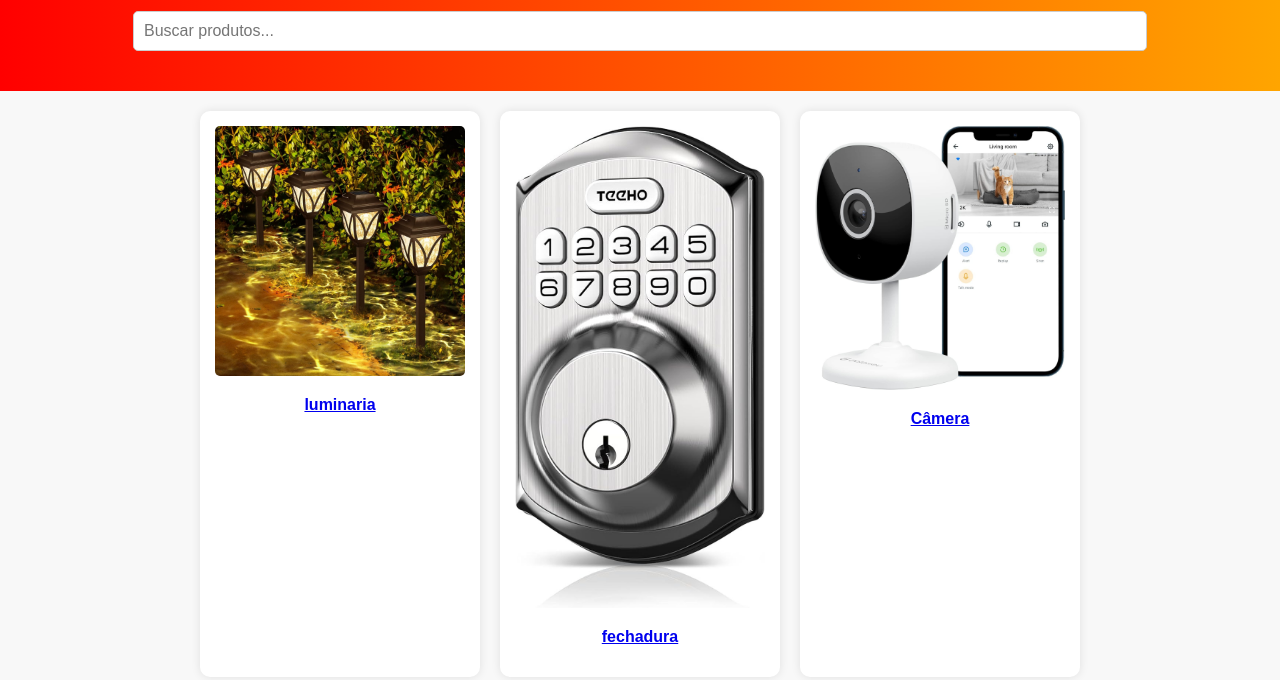
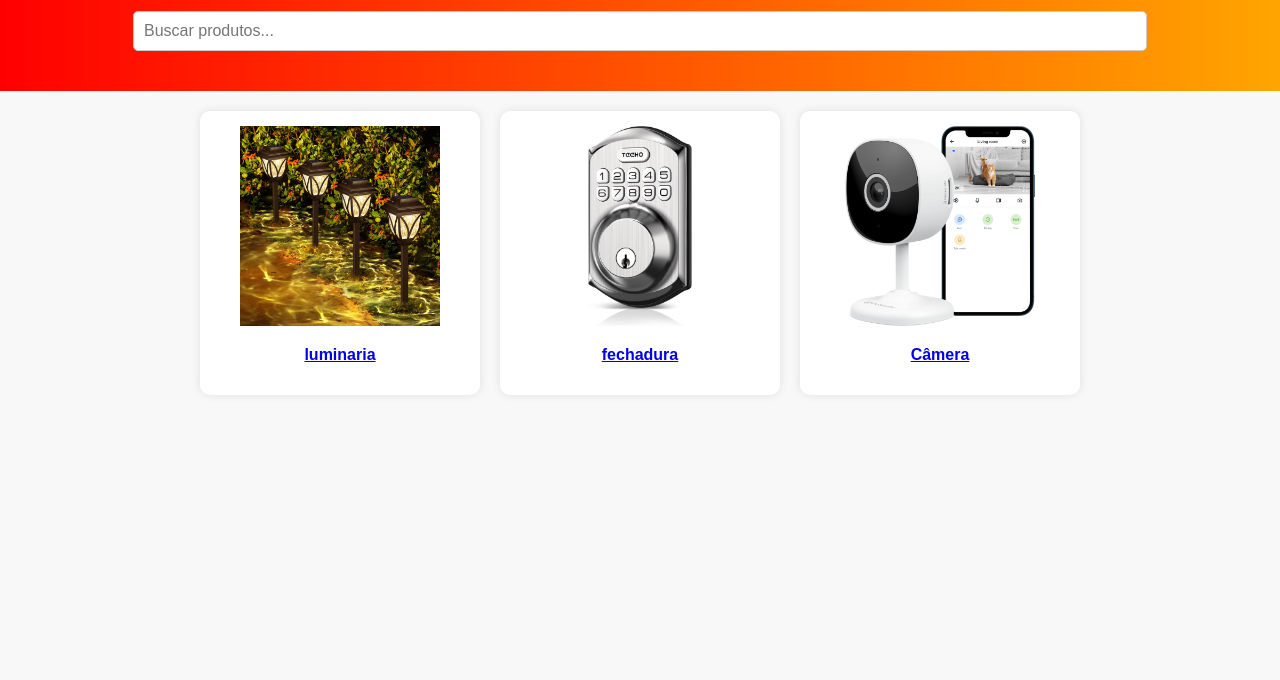
Before and after one commit to caio1020ee/lojavirual, a plain HTML site: page index.html in a window 1280 px wide. Shown: the part 128-808 px from the top of the page. Drawn offline with Linux system fonts and the light colour scheme.

Commit message:
atualiza

```diff
--- a/styles.css
+++ b/styles.css
@@ -42,7 +42,10 @@ body {
 }
 .product img {
     width: 100%;
+    height: 200px; /* Mantém todas as imagens do mesmo tamanho */
+    object-fit: contain; /* Garante que a imagem inteira seja visível sem cortes */
     border-radius: 5px;
+    background-color: #fff; /* Caso a imagem não ocupe todo o espaço */
 }
 .product p {
     font-size: 16px;
```
Also changed, not shown: index.html (renamed from loja.html).
